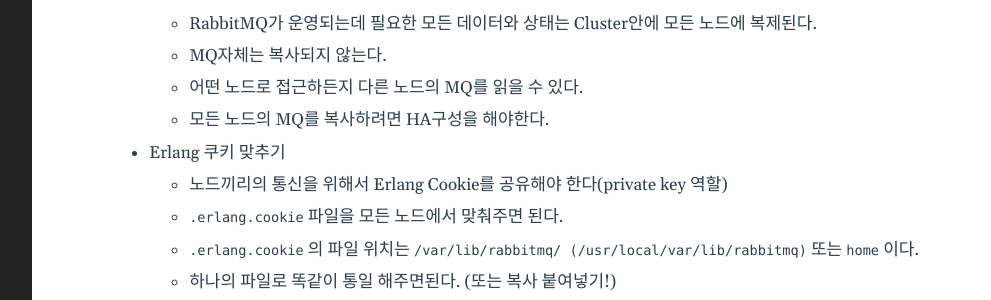
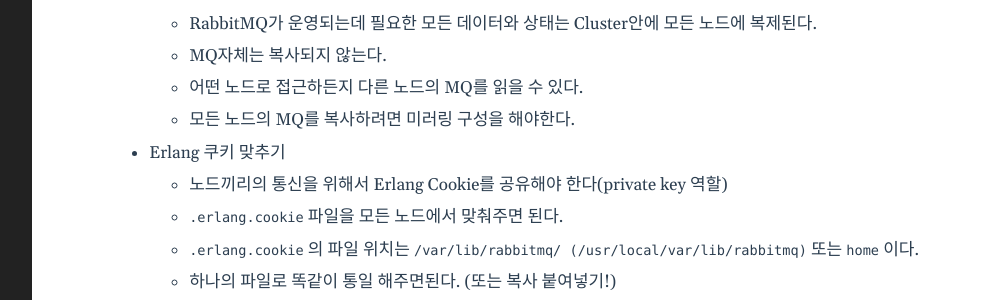
Before and after one commit to ejjoo/jekyll-theme-monos, a Jekyll site: the page built from _posts/2021-05-04-RabbitMQ-Clustering.md, in a window 1280 px wide and 900 px high, scrolled down 660 px. Shown: the part 151-451 px from the top of the window, without its empty margins (243-1234 px from the left). Built offline with Jekyll 4.4.1, drawn with Linux system fonts in a browser that asks for light colours; comment, search, counter and statistics services are not loaded.

Commit message:
MQ_cluster

```diff
--- a/_posts/2021-05-04-RabbitMQ-Clustering.md
+++ b/_posts/2021-05-04-RabbitMQ-Clustering.md
@@ -30,7 +30,7 @@
   - RabbitMQ가 운영되는데 필요한 모든 데이터와 상태는 Cluster안에 모든 노드에 복제된다.
   - MQ자체는 복사되지 않는다.
   - 어떤 노드로 접근하든지 다른 노드의 MQ를 읽을 수 있다.
-  - 모든 노드의 MQ를 복사하려면 HA구성을 해야한다.
+  - 모든 노드의 MQ를 복사하려면 미러링 구성을 해야한다.
 
 - Erlang 쿠키 맞추기
 
```
Also changed, not shown: 1 other file.
